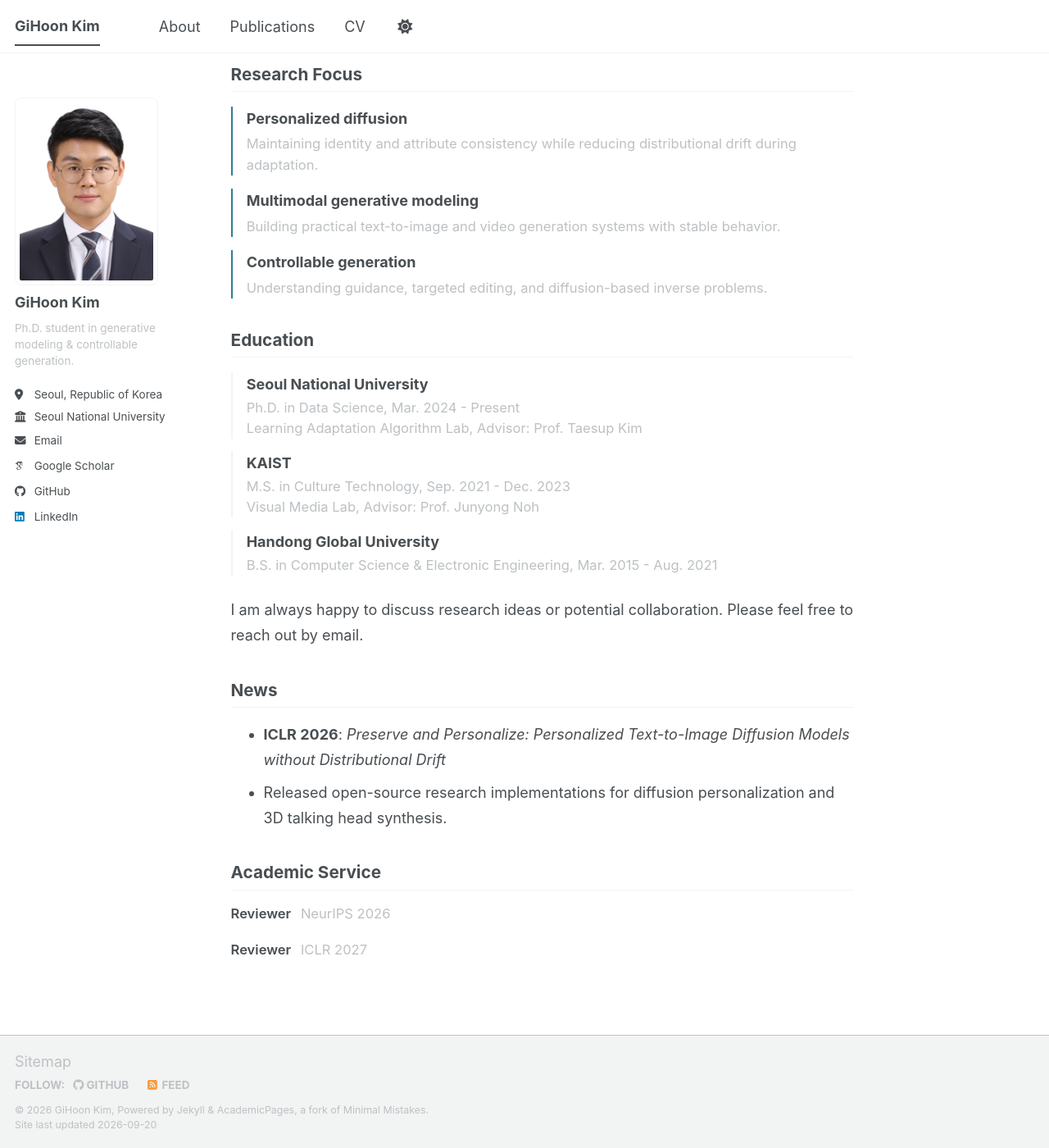
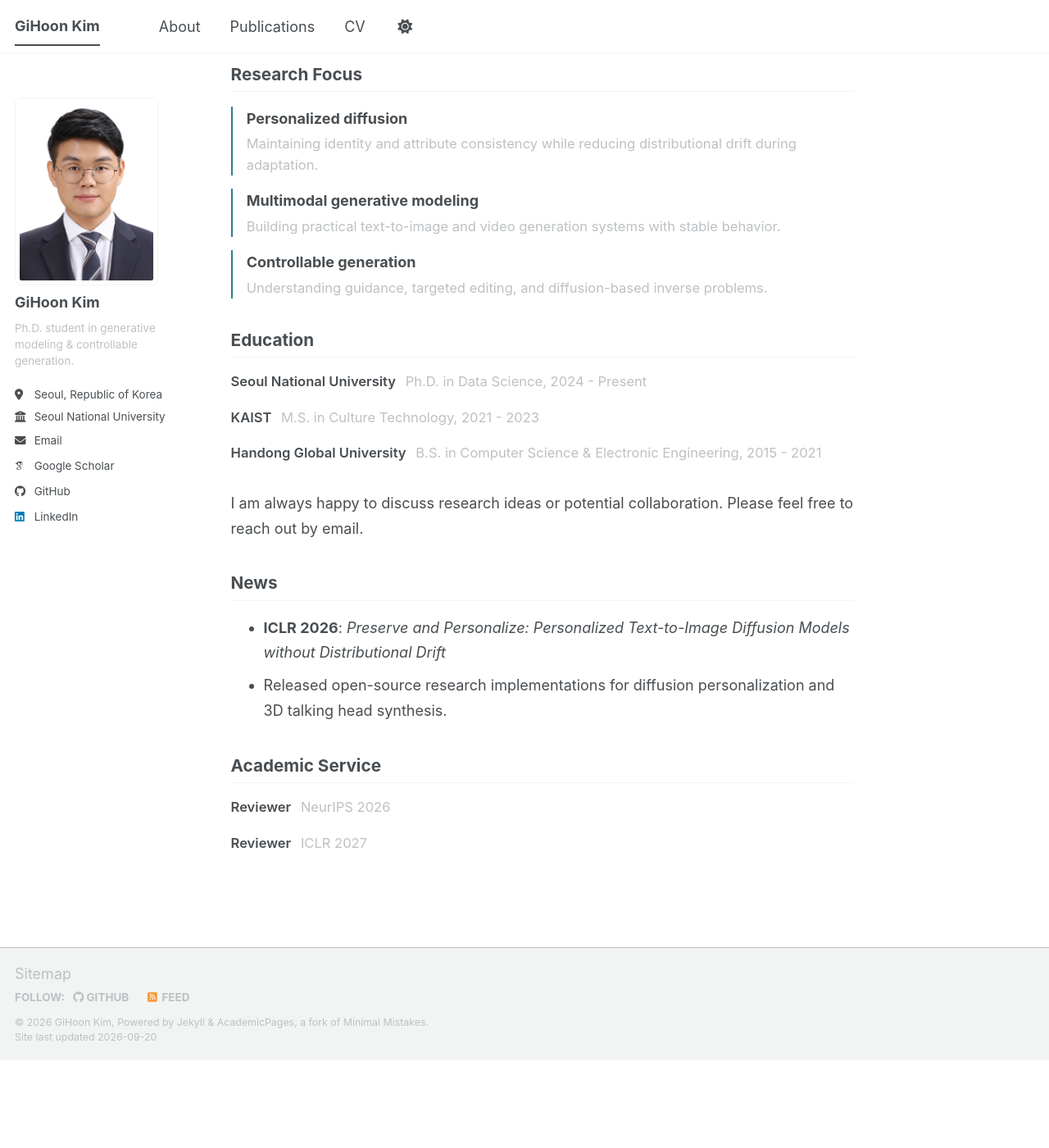
Before and after one commit to rlgnswk/gihoonkim, a Jekyll site: the page built from _pages/about.md, in a window 1280 px wide and 1400 px high, scrolled down 368 px. Shown: the whole window at 82% size. Built offline with Jekyll 4.4.1, drawn with Linux system fonts in a browser that asks for light colours; some web fonts are replaced; a script bundle is joined from its source files by our own code; library files that are not in the unit come from our copies; after the commit the page ends 1661 px from its top, so only the background shows below that.

Commit message:
Compact education section

```diff
--- a/_pages/about.md
+++ b/_pages/about.md
@@ -34,20 +34,18 @@ I am a Ph.D. student in Data Science at <strong>Seoul National University</stron
 
 ## Education
 
-<ul class="timeline-list">
+<ul class="compact-list">
   <li>
     <strong>Seoul National University</strong>
-    <span>Ph.D. in Data Science, Mar. 2024 - Present</span>
-    <span>Learning Adaptation Algorithm Lab, Advisor: Prof. Taesup Kim</span>
+    <span>Ph.D. in Data Science, 2024 - Present</span>
   </li>
   <li>
     <strong>KAIST</strong>
-    <span>M.S. in Culture Technology, Sep. 2021 - Dec. 2023</span>
-    <span>Visual Media Lab, Advisor: Prof. Junyong Noh</span>
+    <span>M.S. in Culture Technology, 2021 - 2023</span>
   </li>
   <li>
     <strong>Handong Global University</strong>
-    <span>B.S. in Computer Science & Electronic Engineering, Mar. 2015 - Aug. 2021</span>
+    <span>B.S. in Computer Science & Electronic Engineering, 2015 - 2021</span>
   </li>
 </ul>
 
@@ -60,7 +58,7 @@ I am always happy to discuss research ideas or potential collaboration. Please f
 
 ## Academic Service
 
-<ul class="service-list">
+<ul class="compact-list">
   <li>
     <strong>Reviewer</strong>
     <span>NeurIPS 2026</span>
--- a/_sass/_custom.scss
+++ b/_sass/_custom.scss
@@ -83,38 +83,15 @@ body {
   line-height: 1.55;
 }
 
-.timeline-list {
-  margin: 1rem 0 1.5rem;
+.compact-list {
+  display: grid;
+  gap: 0.4rem;
+  margin: 0.7rem 0 1.3rem;
   padding-left: 0;
   list-style: none;
 }
 
-.timeline-list li {
-  margin-bottom: 0.85rem;
-  padding-left: 0.95rem;
-  border-left: 2px solid var(--global-border-color);
-}
-
-.timeline-list strong,
-.timeline-list span {
-  display: block;
-}
-
-.timeline-list span {
-  color: var(--global-text-color-light);
-  font-size: 0.92em;
-  line-height: 1.5;
-}
-
-.service-list {
-  display: grid;
-  gap: 0.4rem;
-  margin: 0.7rem 0 0;
-  padding-left: 0;
-  list-style: none;
-}
-
-.service-list li {
+.compact-list li {
   display: flex;
   flex-wrap: wrap;
   gap: 0.35rem 0.65rem;
@@ -123,7 +100,7 @@ body {
   font-size: 0.92em;
 }
 
-.service-list strong {
+.compact-list strong {
   color: var(--global-text-color);
   font-weight: 600;
 }
```
